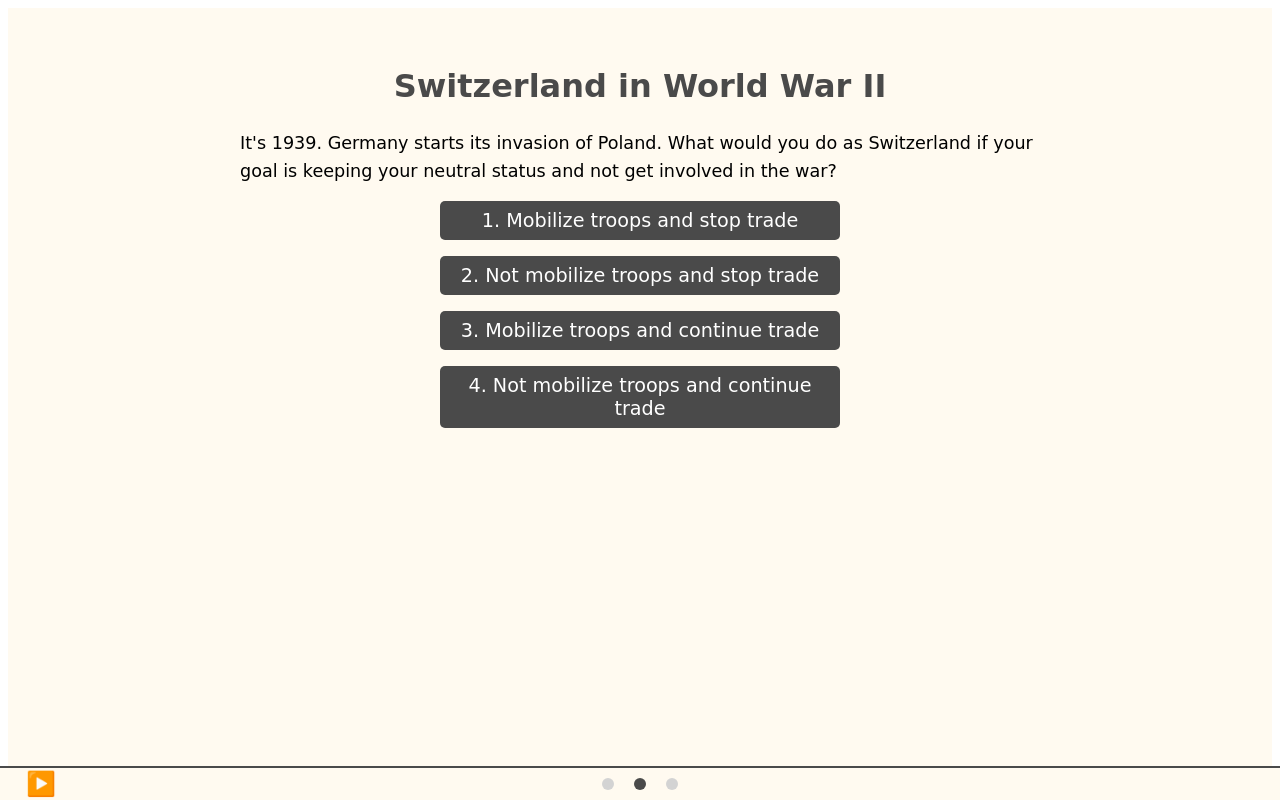
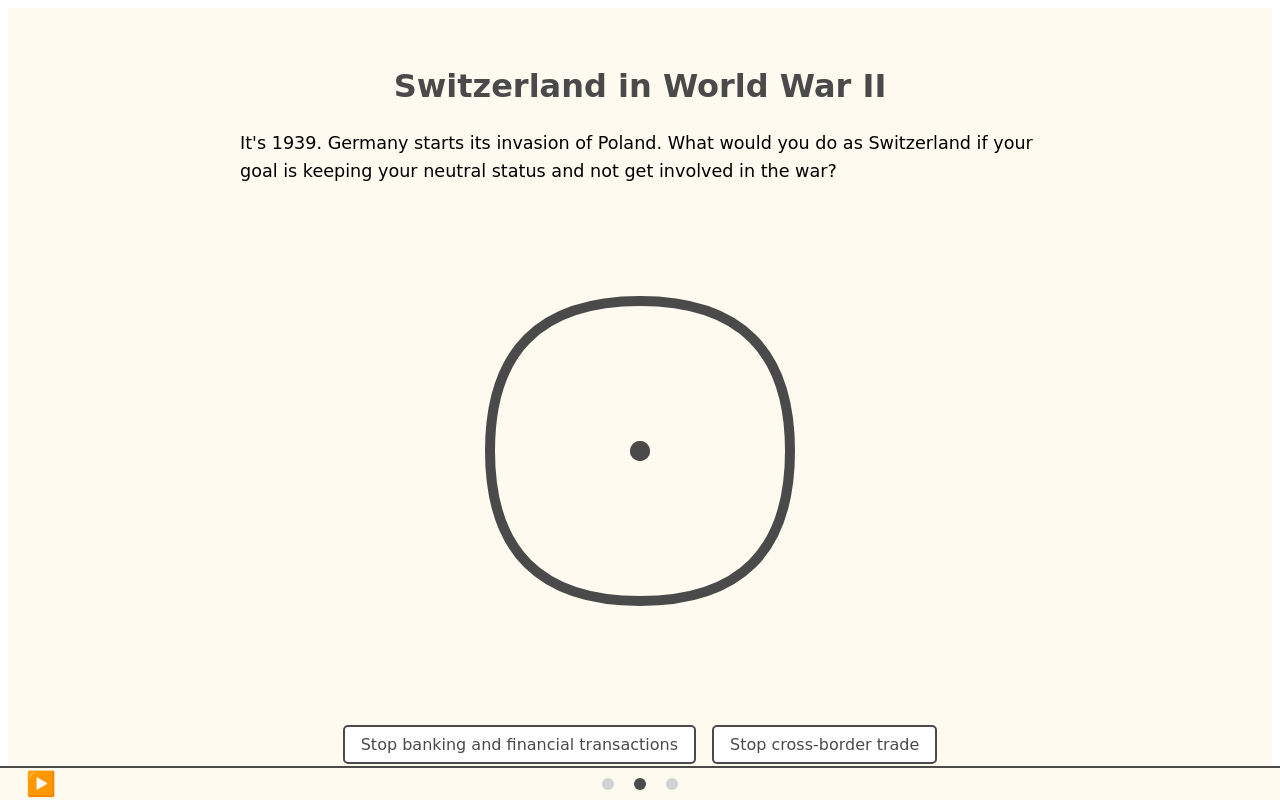
Before and after one commit to danielfetz/testexplorable, a React (Create React App) app: page / in a window 1280 px wide. Both pictures are taken after a click on the button "Next". Shown: the top 800 px of the page. Built offline with nearby package versions, Linux system fonts and the light colour scheme.

Commit message:
Update SwitzerlandWWIIExplanation.jsx

```diff
--- a/src/SwitzerlandWWIIExplanation.jsx
+++ b/src/SwitzerlandWWIIExplanation.jsx
@@ -77,6 +77,70 @@ const NavigationBar = ({ currentStage, onNavigate, isMusicPlaying, toggleMusic }
   );
 };
 
+const SwitzerlandMap = ({ stopBanking }) => (
+  <svg viewBox="0 0 100 100" style={{ width: '100%', maxWidth: '500px', margin: '0 auto', display: 'block' }}>
+    <path
+      d="M20,50 C20,30 30,20 50,20 C70,20 80,30 80,50 C80,70 70,80 50,80 C30,80 20,70 20,50 Z"
+      fill="#fffaf0"
+      stroke="#4a4a4a"
+      strokeWidth="2"
+    />
+    {!stopBanking && (
+      <g>
+        <circle cx="50" cy="50" r="2" fill="#4a4a4a">
+          <animate
+            attributeName="cx"
+            values="30;70;30"
+            dur="3s"
+            repeatCount="indefinite"
+          />
+          <animate
+            attributeName="cy"
+            values="30;70;30"
+            dur="3s"
+            repeatCount="indefinite"
+          />
+        </circle>
+        <circle cx="50" cy="50" r="2" fill="#4a4a4a">
+          <animate
+            attributeName="cx"
+            values="70;30;70"
+            dur="3s"
+            repeatCount="indefinite"
+          />
+          <animate
+            attributeName="cy"
+            values="70;30;70"
+            dur="3s"
+            repeatCount="indefinite"
+          />
+        </circle>
+      </g>
+    )}
+  </svg>
+);
+
+const ActionButton = ({ onClick, children, isActive, isLarge }) => (
+  <button
+    onClick={onClick}
+    style={{
+      fontSize: isLarge ? '1.4rem' : '1rem',
+      padding: isLarge ? '1rem 2rem' : '0.5rem 1rem',
+      backgroundColor: isActive ? '#4a4a4a' : 'white',
+      color: isActive ? 'white' : '#4a4a4a',
+      border: '2px solid #4a4a4a',
+      borderRadius: '5px',
+      cursor: 'pointer',
+      margin: '0.5rem',
+      fontFamily: 'inherit',
+      transition: 'all 0.3s ease',
+      boxShadow: isActive ? '0 0 10px rgba(0,0,0,0.5)' : 'none',
+    }}
+  >
+    {children}
+  </button>
+);
+
 const InteractiveExplanation = () => {
   const [stage, setStage] = useState('intro');
   const [choice, setChoice] = useState(null);
@@ -85,6 +149,10 @@ const InteractiveExplanation = () => {
   const [nextStage, setNextStage] = useState(null);
   const [isMusicPlaying, setIsMusicPlaying] = useState(false);
   const audioRef = useRef(null);
+
+  const [stopBanking, setStopBanking] = useState(false);
+  const [stopTrade, setStopTrade] = useState(false);
+  const [mobilizeTroops, setMobilizeTroops] = useState(false);
 
   const payoffs = {
     germany: {
@@ -126,6 +194,21 @@ const InteractiveExplanation = () => {
       audioRef.current = null;
     };
   }, []);
+
+  const handleContinue = () => {
+    let choice;
+    if (mobilizeTroops && (stopBanking || stopTrade)) {
+      choice = 1; // Mobilize troops and stop trade
+    } else if (!mobilizeTroops && (stopBanking || stopTrade)) {
+      choice = 2; // Not mobilize troops and stop trade
+    } else if (mobilizeTroops && !stopBanking && !stopTrade) {
+      choice = 3; // Mobilize troops and continue trade
+    } else {
+      choice = 4; // Not mobilize troops and continue trade
+    }
+    setChoice(choice);
+    handleStageChange('matrix');
+  };
 
   const pageStyle = {
     fontFamily: '"Comic Sans MS", cursive, sans-serif',
@@ -249,25 +332,30 @@ const InteractiveExplanation = () => {
   );
 
   const renderScenario = () => (
-    <>
+    <div style={{ textAlign: 'center' }}>
       <p style={textStyle}>
         It's 1939. Germany starts its invasion of Poland.
         What would you do as Switzerland if your goal is keeping
         your neutral status and not get involved in the war?
       </p>
-      <button style={buttonStyle} onClick={() => { setChoice(1); handleStageChange('matrix'); }}>
-        1. Mobilize troops and stop trade
+      <SwitzerlandMap stopBanking={stopBanking} />
+      <div style={{ marginTop: '1rem' }}>
+        <ActionButton onClick={() => setStopBanking(!stopBanking)} isActive={stopBanking}>
+          Stop banking and financial transactions
+        </ActionButton>
+        <ActionButton onClick={() => setStopTrade(!stopTrade)} isActive={stopTrade}>
+          Stop cross-border trade
+        </ActionButton>
+      </div>
+      <div style={{ marginTop: '1rem' }}>
+        <ActionButton onClick={() => setMobilizeTroops(!mobilizeTroops)} isActive={mobilizeTroops} isLarge>
+          Mobilize troops
+        </ActionButton>
+      </div>
+      <button style={{...buttonStyle, marginTop: '2rem'}} onClick={handleContinue}>
+        Continue
       </button>
-      <button style={buttonStyle} onClick={() => { setChoice(2); handleStageChange('matrix'); }}>
-        2. Not mobilize troops and stop trade
-      </button>
-      <button style={buttonStyle} onClick={() => { setChoice(3); handleStageChange('matrix'); }}>
-        3. Mobilize troops and continue trade
-      </button>
-      <button style={buttonStyle} onClick={() => { setChoice(4); handleStageChange('matrix'); }}>
-        4. Not mobilize troops and continue trade
-      </button>
-    </>
+    </div>
   );
 
   const renderMatrix = () => (
```
